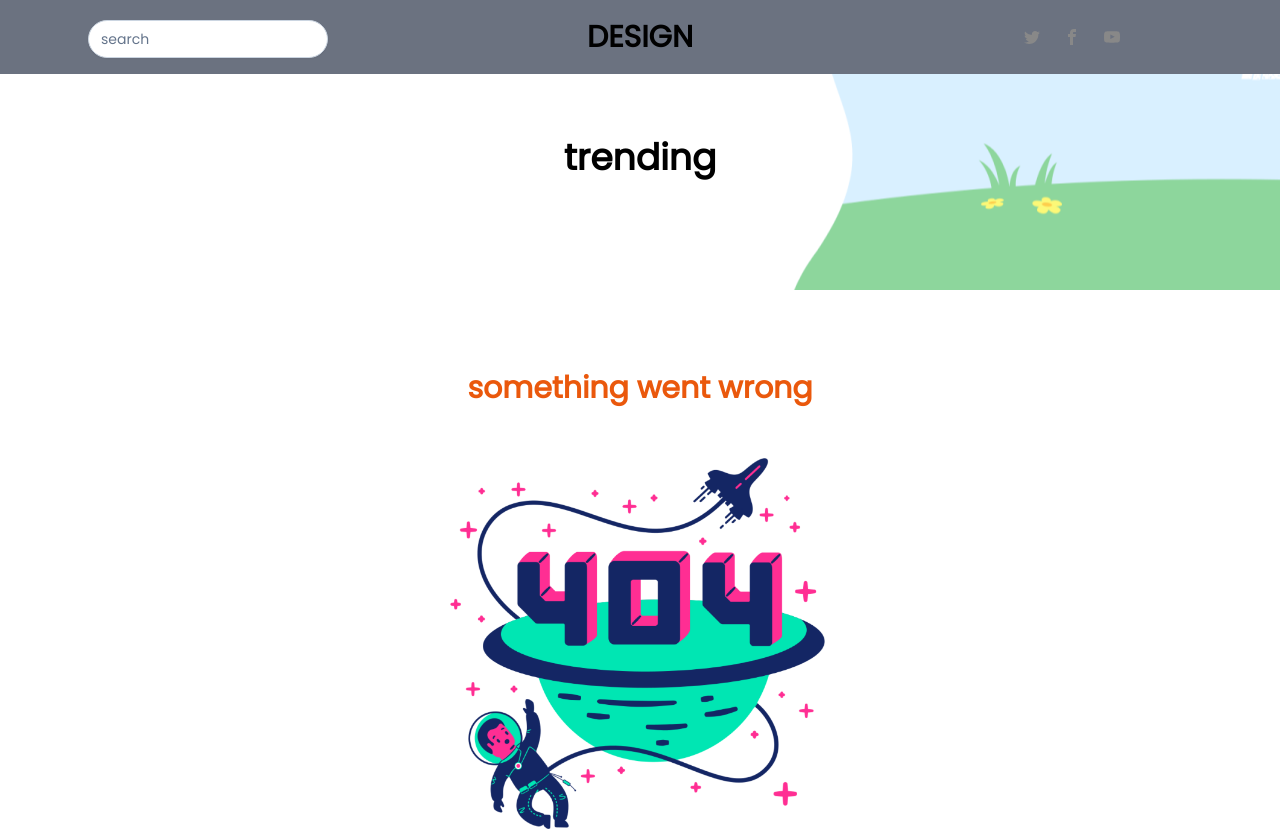
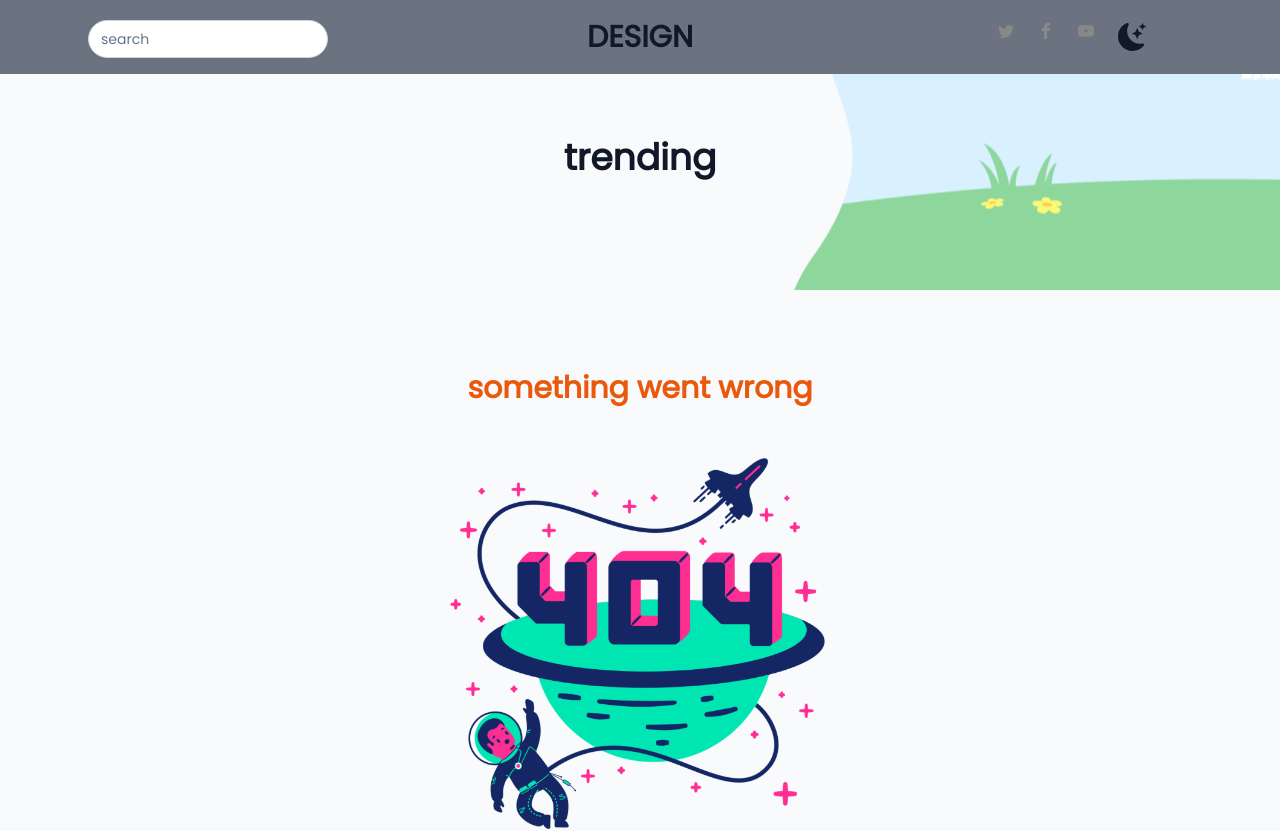
Before and after one commit to euhansarkar/blogify, a Next.js app: page / in a window 1280 px wide. Shown: the top 831 px of the page. Built offline with nearby package versions, Linux system fonts and the light colour scheme.

Commit message:
dark mode completed

```diff
--- a/components/Header/Header.jsx
+++ b/components/Header/Header.jsx
@@ -1,15 +1,49 @@
 import Link from "next/link";
+import { BsMoonStarsFill, BsSun } from "react-icons/bs";
 import { ImFacebook, ImTwitter, ImYoutube } from "react-icons/im";
+import { useTheme } from "next-themes";
+import { useEffect, useState } from "react";
+
 const Header = () => {
+  const { systemTheme, theme, setTheme } = useTheme();
+  const [mounted, setMounted] = useState(false);
+
+  useEffect(() => {
+    setMounted(true);
+  }, [])
+
+  const renderThemeChanger = () => {
+    if(!mounted) return null;
+    const currentTheme = theme === `system` ? systemTheme : theme;
+
+    if (currentTheme === `dark`) {
+      return (
+        <BsSun
+          className="w-7 h-7"
+          role="button"
+          onClick={() => setTheme(`light`)}
+        />
+      );
+    } else {
+      return (
+        <BsMoonStarsFill
+          className="w-7 h-7"
+          role="button"
+          onClick={() => setTheme(`dark`)}
+        />
+      );
+    }
+  };
+
   return (
-    <header className="bg-gray-500">
+    <header className="bg-gray-500 dark:border-gray-700">
       <div className="xl:container xl:mx-auto flex flex-col items-center sm:flex-row justify-between text-center p-4">
         <div className="md:flex-none w-96 order-2 sm:order-1 flex justify-center py-4 sm:py-0">
           <input type="text" className="input-text" placeholder="search" />
         </div>
         <div className="shrink w-80 sm:order-2">
-          <Link href={`/`}className="font-bold uppercase text-3xl">
-              design
+          <Link href={`/`} className="font-bold uppercase text-3xl">
+            design
           </Link>
         </div>
         <div className="flex w-96 order-3 justify-center gap-6">
@@ -28,6 +62,9 @@ const Header = () => {
               <ImYoutube color="888888" />
             </Link>
           </div>
+          <div>
+            {renderThemeChanger()}
+          </div>
         </div>
       </div>
     </header>
--- a/package.json
+++ b/package.json
@@ -12,6 +12,7 @@
     "eslint": "8.36.0",
     "eslint-config-next": "13.2.4",
     "next": "13.2.4",
+    "next-themes": "^0.2.1",
     "react": "18.2.0",
     "react-dom": "18.2.0",
     "react-icons": "^4.8.0",
--- a/src/pages/_app.js
+++ b/src/pages/_app.js
@@ -1,5 +1,10 @@
-import '@/styles/globals.css'
+import "@/styles/globals.css";
+import { ThemeProvider } from "next-themes";
 
 export default function App({ Component, pageProps }) {
-  return <Component {...pageProps} />
+  return (
+    <ThemeProvider enableSystem={true} attribute="class">
+      <Component {...pageProps} />
+    </ThemeProvider>
+  );
 }
--- a/src/styles/globals.css
+++ b/src/styles/globals.css
@@ -1,4 +1,4 @@
-@import url('https://fonts.googleapis.com/css2?family=Poppins&display=swap');
+@import url("https://fonts.googleapis.com/css2?family=Poppins&display=swap");
 @tailwind base;
 @tailwind components;
 @tailwind utilities;
@@ -6,9 +6,9 @@
 :root {
   --max-width: 1100px;
   --border-radius: 12px;
-  --font-mono: ui-monospace, Menlo, Monaco, 'Cascadia Mono', 'Segoe UI Mono',
-    'Roboto Mono', 'Oxygen Mono', 'Ubuntu Monospace', 'Source Code Pro',
-    'Fira Mono', 'Droid Sans Mono', 'Courier New', monospace;
+  --font-mono: ui-monospace, Menlo, Monaco, "Cascadia Mono", "Segoe UI Mono",
+    "Roboto Mono", "Oxygen Mono", "Ubuntu Monospace", "Source Code Pro",
+    "Fira Mono", "Droid Sans Mono", "Courier New", monospace;
 
   --foreground-rgb: 0, 0, 0;
   --background-start-rgb: 214, 219, 220;
@@ -84,17 +84,23 @@
   margin: 0;
 }
 
-*>*{
-  font-family: 'Poppins', sans-serif;
+* > * {
+  font-family: "Poppins", sans-serif;
 }
 
-@media (prefers-color-scheme: dark) {
-  html {
-    color-scheme: dark;
+@layer base {
+  body {
+    @apply bg-gray-50 text-gray-900 dark:bg-gray-900 dark:text-gray-100;
   }
 }
 
-.input-text{
+@media (prefers-color-scheme: light) {
+  html {
+    color-scheme: light;
+  }
+}
+
+.input-text {
   @apply mt-1 block w-60 px-3 py-2 bg-white border border-slate-300 rounded-full text-sm shadow-sm placeholder-slate-500;
-  @apply focus:outline-none focus:border-sky-500 focus:ring-1 focus:ring-sky-500
+  @apply focus:outline-none focus:border-sky-500 focus:ring-1 focus:ring-sky-500;
 }
--- a/tailwind.config.js
+++ b/tailwind.config.js
@@ -8,6 +8,7 @@ module.exports = {
     // Or if using `src` directory:
     "./src/**/*.{js,ts,jsx,tsx}",
   ],
+  darkMode: "class" ,
   theme: {
     extend: {},
   },
```
Also changed, not shown: 1 other file (tests, documents, lock files or other folders).
